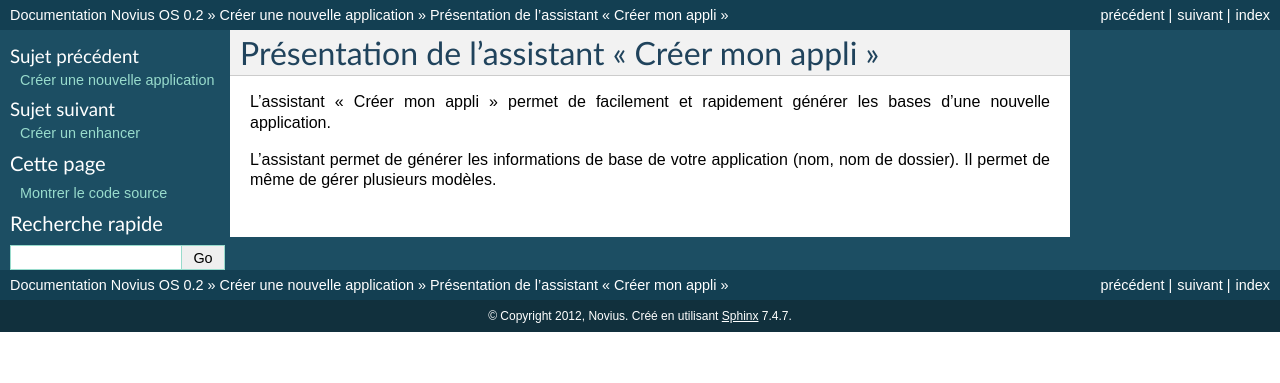
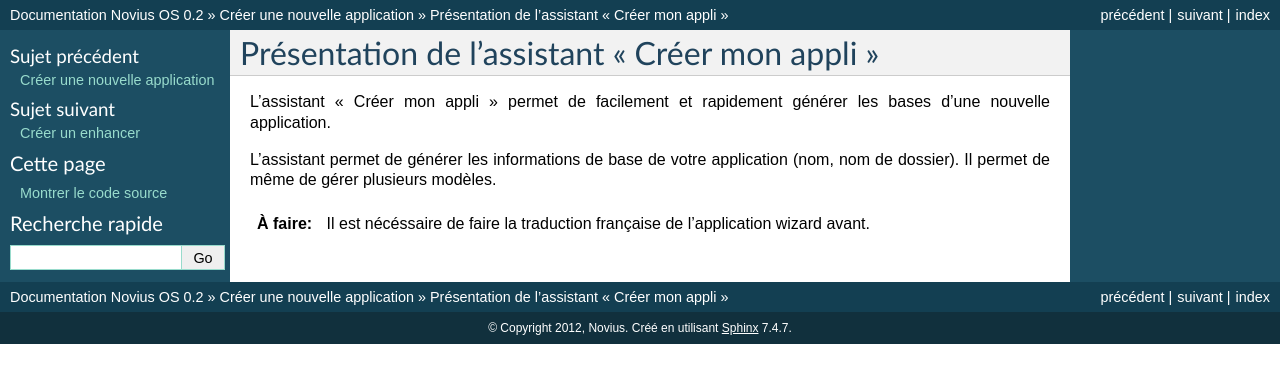
Before and after one commit to vrcAlbert/documentation-api, a Sphinx documentation site: the page built from source/app_create/app_wizard.rst, in a window 1280 px wide. Shown: the top 383 px of the page. Built offline with Sphinx 7.4.7, drawn with Linux system fonts in a browser that asks for light colours.

Commit message:
updated application wizard documentation

```diff
--- a/source/app_create/app_wizard.rst
+++ b/source/app_create/app_wizard.rst
@@ -5,3 +5,7 @@ L'assistant "Créer mon appli" permet de facilement et rapidement générer les
 
 L'assistant permet de générer les informations de base de votre application (nom, nom de dossier). Il permet de même de
 gérer plusieurs modèles.
+
+.. todo::
+
+    Il est nécéssaire de faire la traduction française de l'application wizard avant.
```
